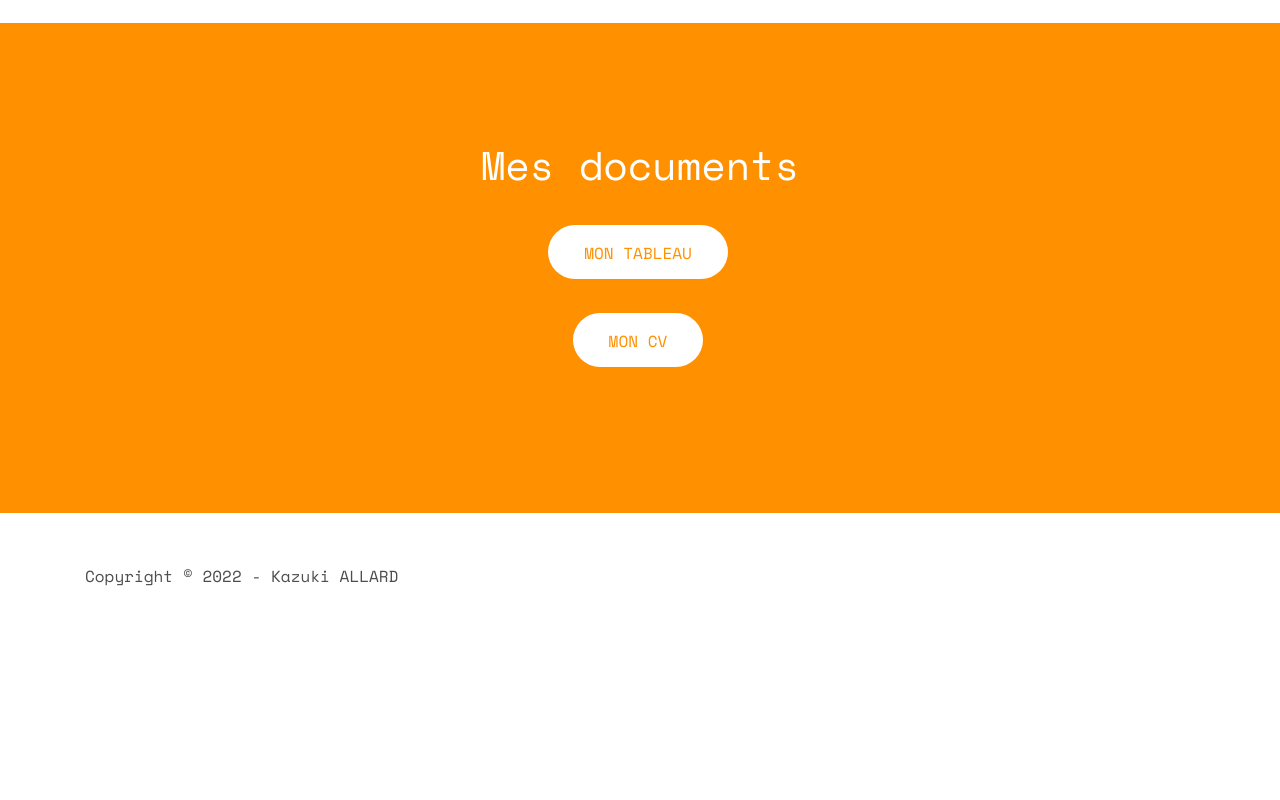
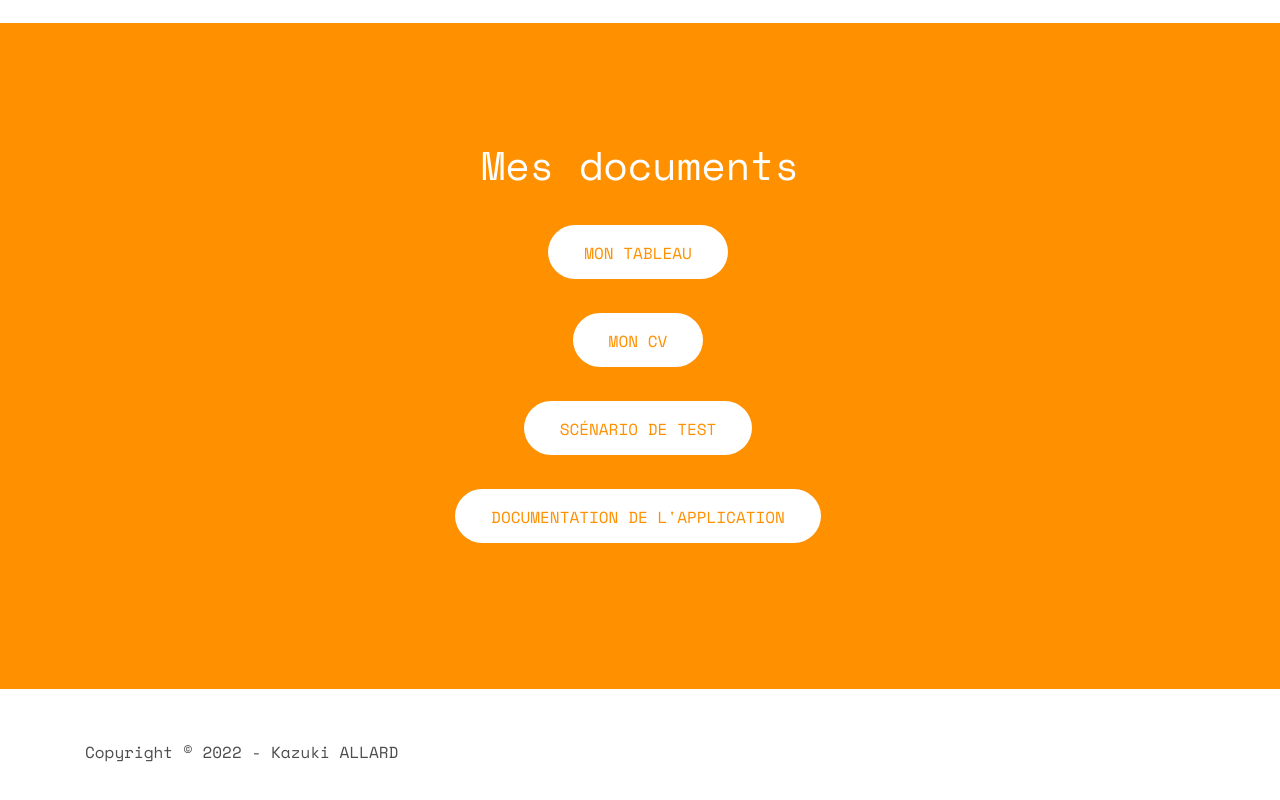
Before and after one commit to Kaz5273/Kaz5273.github.io, a plain HTML site: page visite.html in a window 1280 px wide. Shown: the part 2212-3012 px from the top of the page. Before the commit the page ends 2852 px from the top, so only its background shows below. Drawn offline with nearby package versions, Linux system fonts and the light colour scheme; some packages are replaced by stand-ins of ours; no server answers; files whose address does not match are found by name.

Commit message:
ajout de la documentation et scénario de test

```diff
--- a/visite.html
+++ b/visite.html
@@ -148,6 +148,8 @@
 					<h2>Mes documents</h2>
 					<p><p><a href="Documents/Tableau_synthèse.pdf" target="_blank" class="btn btn-default btn-lg">Mon Tableau</a></p></p>
 					<p><a href="Documents/CV_Allard_Kazuki.pdf" target="_blank" class="btn btn-default btn-lg">Mon CV</a></p>
+					<p><a href="Documents/Scénario testGSBVisite.pdf" target="_blank" class="btn btn-default btn-lg">Scénario de test</a></p>
+					<p><a href="Documents/Documentation GSBVisite.pdf" target="_blank" class="btn btn-default btn-lg">Documentation de l'application</a></p>
 				</div>
 			</div>
 		</div>
```
Also changed, not shown: gsb_Frais.html (+2 -0 lines), 4 other files.
